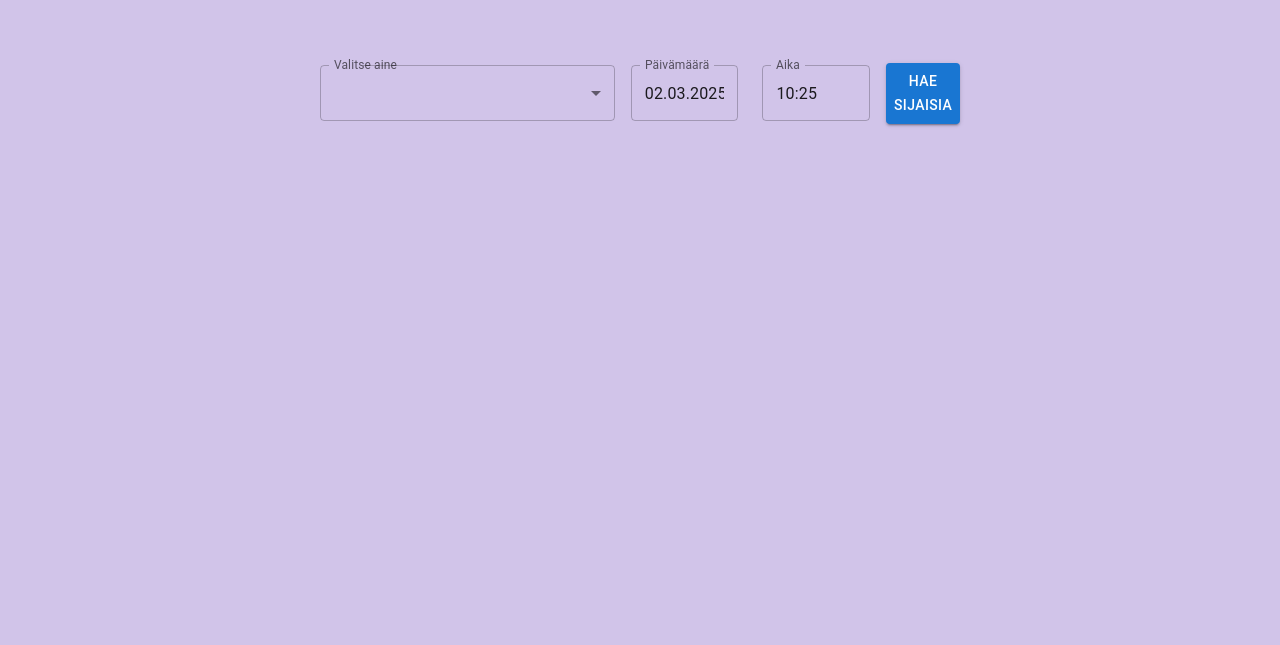
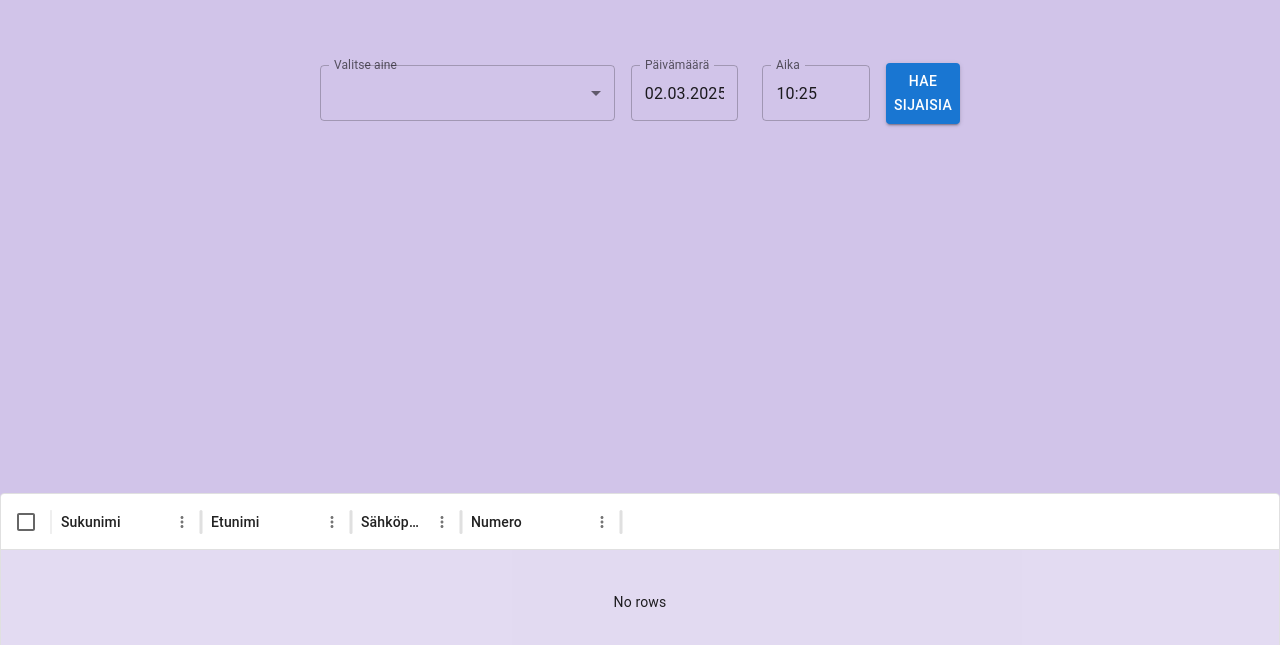
Before and after one commit to temevh/pikapu, a Next.js app in the folder frontend/: page /main in a window 1280 px wide. Shown: the part 307-952 px from the top of the page. Before the commit the page ends 800 px from the top, so only its background shows below. Built offline with nearby package versions, Linux system fonts and the light colour scheme.

Commit message:
sub datagrid

```diff
--- a/frontend/app/main/components/index.jsx
+++ b/frontend/app/main/components/index.jsx
@@ -1,4 +1,5 @@
 import SubjectDropdown from "./subjectdropdown";
 import DateTimePicker from "./datetimepicker";
+import SubDataGrid from "./subdatagrid";
 
-export { SubjectDropdown, DateTimePicker };
+export { SubjectDropdown, DateTimePicker, SubDataGrid };
--- /dev/null
+++ b/frontend/app/main/components/subdatagrid.jsx
@@ -0,0 +1,61 @@
+import { DataGrid } from "@mui/x-data-grid";
+
+const SubDataGrid = ({ substitutes }) => {
+  const columns = [
+    {
+      field: "lastName",
+      headerName: "Sukunimi",
+      width: 150,
+      editable: false,
+    },
+    {
+      field: "firstName",
+      headerName: "Etunimi",
+      width: 150,
+      editable: false,
+    },
+    {
+      field: "email",
+      headerName: "Sähköposti",
+      width: 110,
+      editable: false,
+    },
+    {
+      field: "number",
+      headerName: "Numero",
+      editable: false,
+      width: 160,
+    },
+  ];
+
+  const rows = [];
+
+  substitutes.map((substitute) => {
+    rows.push({
+      id: substitute.id,
+      lastName: substitute.lastName,
+      firstName: substitute.firstName,
+      email: substitute.email,
+      number: substitute.number,
+    });
+  });
+
+  return (
+    <DataGrid
+      rows={rows}
+      columns={columns}
+      initialState={{
+        pagination: {
+          paginationModel: {
+            pageSize: 5,
+          },
+        },
+      }}
+      pageSizeOptions={[5]}
+      checkboxSelection
+      disableRowSelectionOnClick
+    />
+  );
+};
+
+export default SubDataGrid;
--- a/frontend/app/main/components/subjectdropdown.jsx
+++ b/frontend/app/main/components/subjectdropdown.jsx
@@ -6,7 +6,7 @@ import FormControl from "@mui/material/FormControl";
 import Select from "@mui/material/Select";
 
 const SubjectDropdown = ({ selectedSubject, setSelectedSubject }) => {
-  const subjects = ["Matikka", "Historia", "Biologia"];
+  const subjects = ["Matikka", "Historia", "Biologia", "Kemia"];
   const [value, setValue] = useState("Valitse aine");
 
   const handleChange = (event) => {
--- a/frontend/app/main/page.jsx
+++ b/frontend/app/main/page.jsx
@@ -1,5 +1,5 @@
 "use client";
-import { SubjectDropdown, DateTimePicker } from "./components";
+import { SubjectDropdown, DateTimePicker, SubDataGrid } from "./components";
 import FetchSubsButton from "./components/buttons/fetchsubsbutton";
 import { useEffect, useState } from "react";
 import axios from "axios";
@@ -7,6 +7,7 @@ import axios from "axios";
 const MainPage = () => {
   const [selectedSubject, setSelectedSubject] = useState("Valitse aine");
   const [selectedDate, setSelectedDate] = useState(new Date());
+  const [substitutes, setSubstitutes] = useState([]);
 
   useEffect(() => {
     console.log("selected subject:", selectedSubject);
@@ -24,12 +25,14 @@ const MainPage = () => {
         }
       );
       console.log(response.data);
+      setSubstitutes(response.data.substitutes);
     } catch (err) {
       console.log(err);
     }
   };
 
   return (
+    <div>
       <div className="flex flex-row items-center justify-center min-h-screen gap-4 w-1/2 mx-auto">
         <SubjectDropdown
           selectedSubject={selectedSubject}
@@ -41,6 +44,8 @@ const MainPage = () => {
         />
         <FetchSubsButton fetchPressed={fetchPressed} />
       </div>
+      <SubDataGrid substitutes={substitutes} />
+    </div>
   );
 };
 
```
Also changed, not shown: 2 other files (tests, documents, lock files or other folders). Lines whose indentation alone changed are shown as unchanged.
